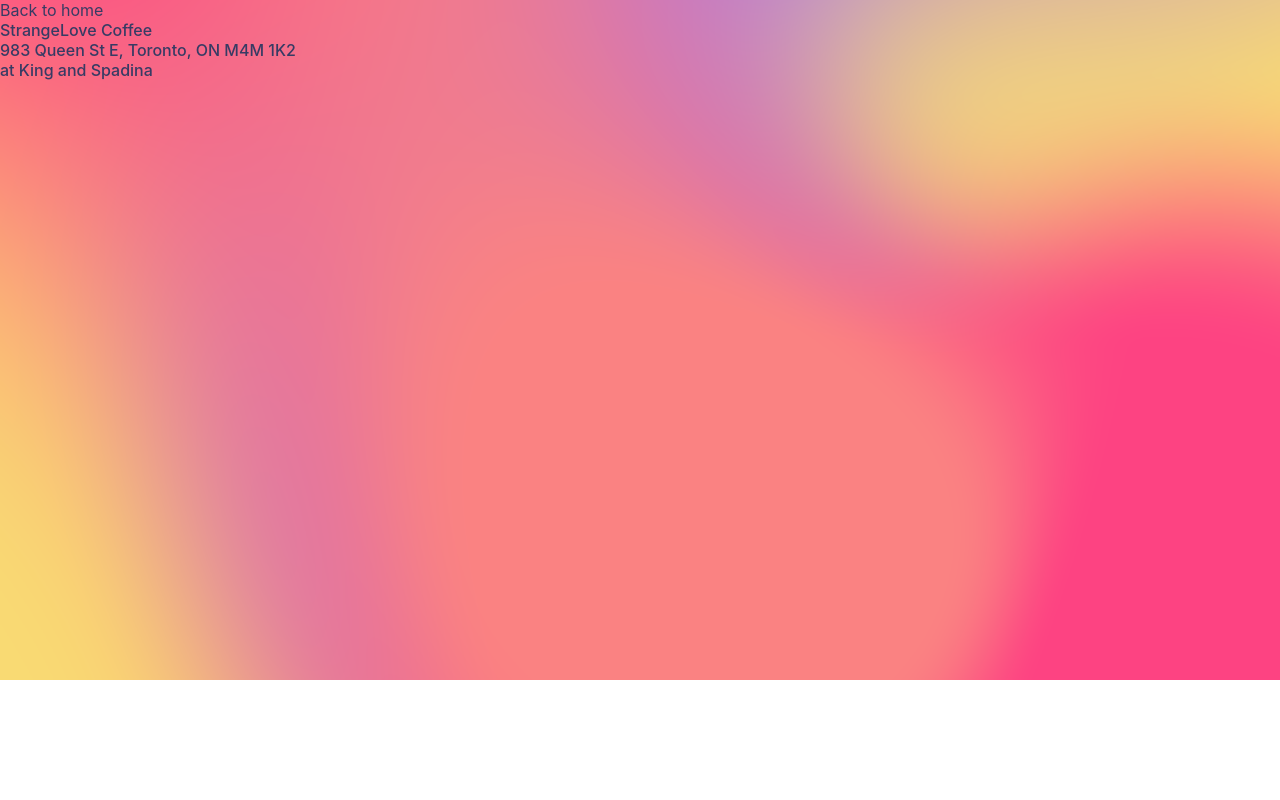
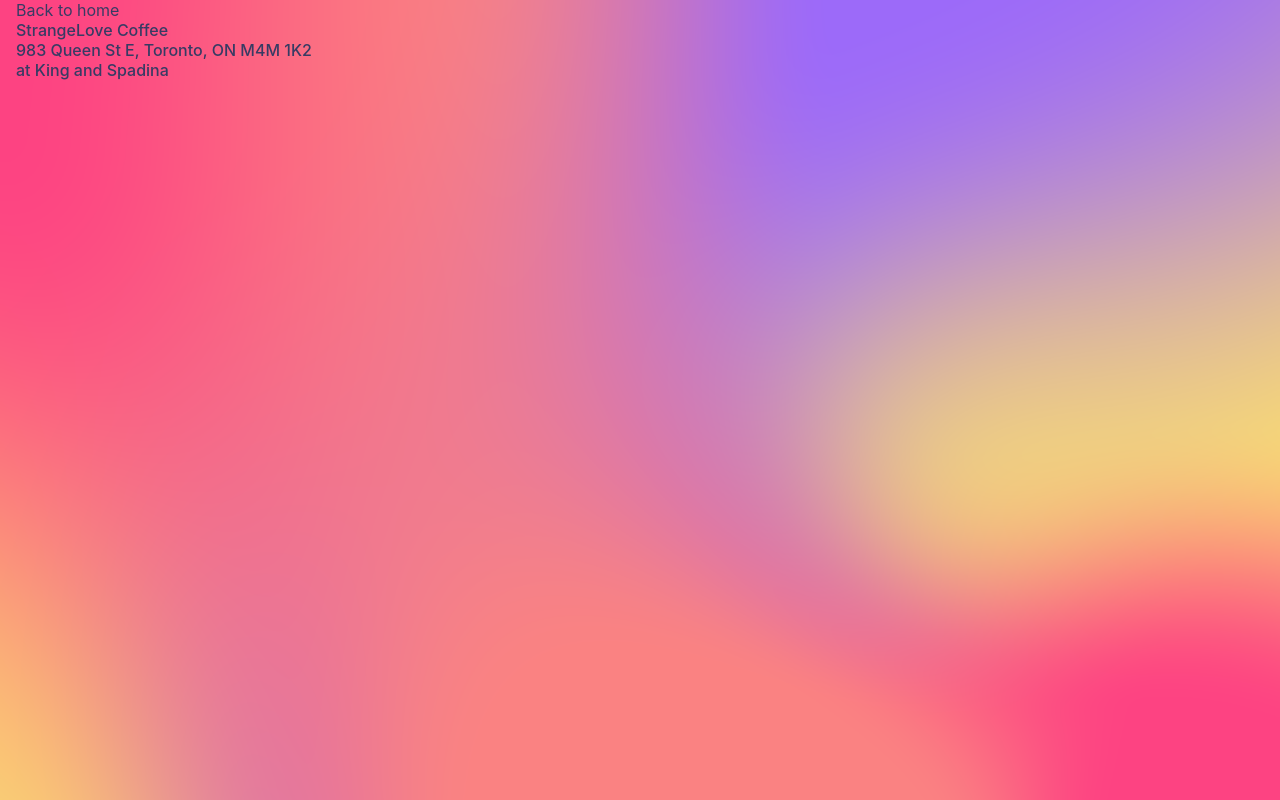
Before and after one commit to mahyarErshad/First-next.js-app, a Next.js app: page /coffee-stores/0 in a window 1280 px wide. Built offline with nearby package versions, Linux system fonts and the light colour scheme; a web font is replaced by a local one.

Commit message:
Added a div for layout

```diff
--- a/pages/coffee-stores/[id].js
+++ b/pages/coffee-stores/[id].js
@@ -36,6 +36,7 @@ function coffeeStores(props) {
   const { name, address, neighbourhood } = props.coffeeStore;
   return (
     <>
+      <div className={styles.layout}>
         <Head>
           <title>{name}</title>
         </Head>
@@ -45,6 +46,7 @@ function coffeeStores(props) {
         <p>{name}</p>
         <p>{address}</p>
         <p>{neighbourhood}</p>
+      </div>
     </>
   );
 }
```
Lines whose indentation alone changed are shown as unchanged.
